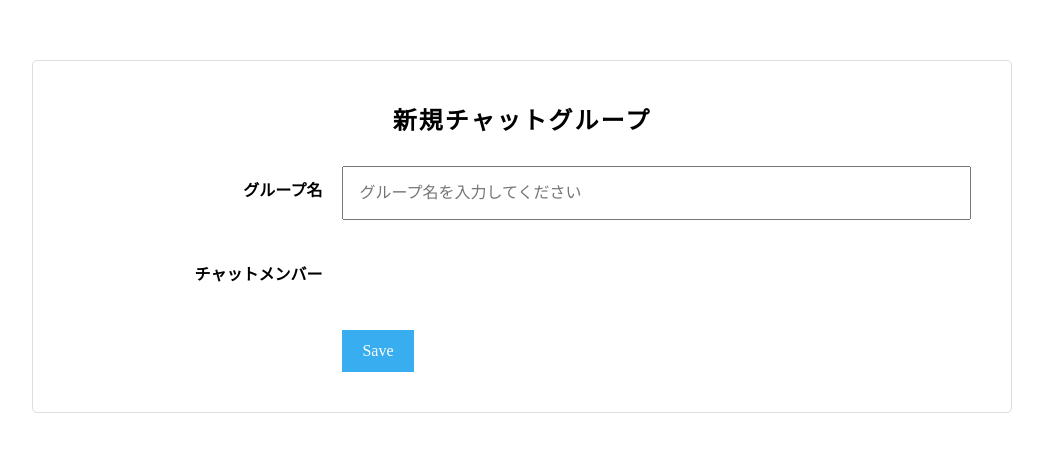
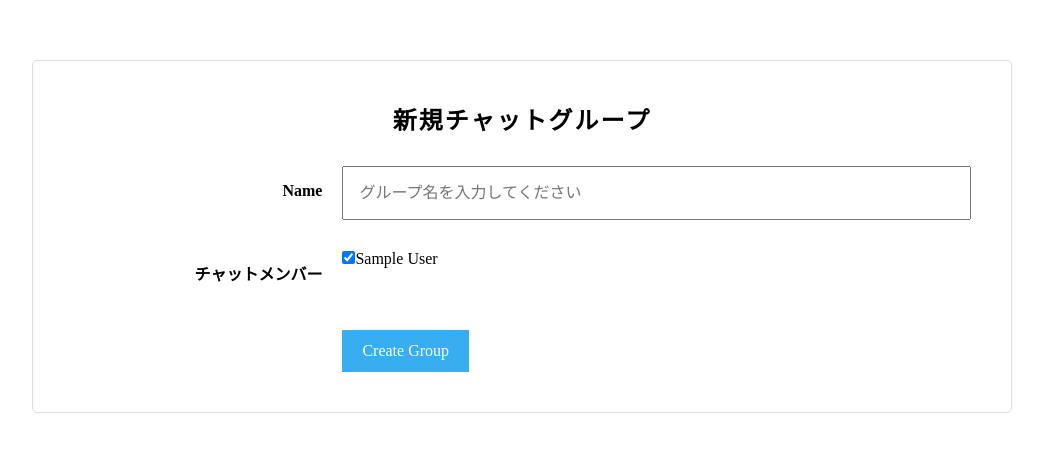
Before and after one commit to Taiki0806/chat-space, a Rails app: page /groups/new in a window 1280 px wide. Shown: the top 452 px of the page, without its empty margins (118-1161 px from the left). Run offline with Rails 7, Linux system fonts and the light colour scheme; the visitor is signed in with stand-in values (Sample User, id 1); style sheets or scripts are compiled from the project's sources; some libraries are stand-ins or nearby versions.

Commit message:
add-group-function
グループ作成機能の実装。
グループ編集機能の実装。

```diff
--- a/app/controllers/groups_controller.rb
+++ b/app/controllers/groups_controller.rb
@@ -1,13 +1,40 @@
 class GroupsController < ApplicationController
+  before_action :set_group, only: [:edit, :update]
+
+  def index
+  end
+
   def new
+    @group = Group.new
+    @group.users << current_user
   end
 
   def create
+    @group = Group.new(group_params)
+    if @group.save
+      redirect_to root_path, notice: "グループを作成しました"
+    else
+      render :new
+    end
   end
 
   def edit
   end
 
   def update
+    if @group.update(group_params)
+      redirect_to group_messages_path(@group), notice: 'グループを編集しました'
+    else
+      render :edit
+    end
+  end
+
+  private
+  def group_params
+    params.require(:group).permit(:name, { :user_ids => [] })
+  end
+
+  def set_group
+    @group = Group.find(params[:id])
   end
 end
--- a/app/models/user.rb
+++ b/app/models/user.rb
@@ -5,5 +5,5 @@ class User < ApplicationRecord
          :recoverable, :rememberable, :validatable
 
   has_many :members
-  has_many :users, through: :members
+  has_many :groups, through: :members
 end
--- /dev/null
+++ b/app/views/groups/_form.html.haml
@@ -0,0 +1,42 @@
+= form_for group do |f|
+  - if group.errors.any?
+    .chat-group-form__errors
+      %h2= "#{group.errors.full_messages.count}件のエラーが発生しました。"
+      %ul
+        - group.errors.full_messages.each do |message|
+          %li= message
+  .chat-group-form__field.clearfix
+    .chat-group-form__field--left
+      = f.label :name, class: "chat-group-form__label"
+    .chat-group-form__field--right
+      = f.text_field :name, class: 'chat__group_name chat-group-form__input', placeholder: "グループ名を入力してください"
+  .chat-group-form__field.clearfix
+    / この部分はインクリメンタルサーチ（ユーザー追加の非同期化のときに使用します
+    /
+      <div class='chat-group-form__field--left'>
+      <label class="chat-group-form__label" for="chat_group_チャットメンバーを追加">チャットメンバーを追加</label>
+      </div>
+      <div class='chat-group-form__field--right'>
+      <div class='chat-group-form__search clearfix'>
+      <input class='chat-group-form__input' id='user-search-field' placeholder='追加したいユーザー名を入力してください' type='text'>
+      </div>
+      <div id='user-search-result'></div>
+      </div>
+  .chat-group-form__field.clearfix
+    .chat-group-form__field--left
+      %label.chat-group-form__label{for: "chat_group_チャットメンバー"} チャットメンバー
+    .chat-group-form__field--right
+      / グループ作成機能の追加時はここにcollection_check_boxesの記述を入れてください
+      = f.collection_check_boxes :user_ids, User.all, :id, :name
+      / この部分はインクリメンタルサーチ（ユーザー追加の非同期化のときに使用します
+      /
+        <div id='chat-group-users'>
+        <div class='chat-group-user clearfix' id='chat-group-user-22'>
+        <input name='chat_group[user_ids][]' type='hidden' value='22'>
+        <p class='chat-group-user__name'>seo_kyohei</p>
+        </div>
+        </div>
+  .chat-group-form__field.clearfix
+    .chat-group-form__field--left
+    .chat-group-form__field--right
+      = f.submit class: 'chat-group-form__action-btn'
--- /dev/null
+++ b/app/views/groups/index.html.haml
@@ -0,0 +1,3 @@
+.wrapper
+
+  = render 'layouts/side_bar'
--- a/app/views/groups/new.html.haml
+++ b/app/views/groups/new.html.haml
@@ -1,37 +1,3 @@
 .chat-group-form
   %h1 新規チャットグループ
-  %form#new_chat_group.new_chat_group{"accept-charset": "UTF-8", action: "/chat_groups", method: "post"}
-    .chat-group-form__field.clearfix
-      .chat-group-form__field--left
-        %label.chat-group-form__label{for: "chat_group_name"} グループ名
-      .chat-group-form__field--right
-        %input#chat_group_name.chat-group-form__input{name: "chat_group[name]", placeholder: "グループ名を入力してください", type: "text"}/
-    .chat-group-form__field.clearfix
-      / この部分はインクリメンタルサーチ（ユーザー追加の非同期化のときに使用します
-      /
-        <div class='chat-group-form__field--left'>
-        <label class="chat-group-form__label" for="chat_group_チャットメンバーを追加">チャットメンバーを追加</label>
-        </div>
-        <div class='chat-group-form__field--right'>
-        <div class='chat-group-form__search clearfix'>
-        <input class='chat-group-form__input' id='user-search-field' placeholder='追加したいユーザー名を入力してください' type='text'>
-        </div>
-        <div id='user-search-result'></div>
-        </div>
-    .chat-group-form__field.clearfix
-      .chat-group-form__field--left
-        %label.chat-group-form__label{for: "chat_group_チャットメンバー"} チャットメンバー
-      .chat-group-form__field--right
-        / グループ作成機能の追加時はここにcollection_check_boxesの記述を入れてください
-        / この部分はインクリメンタルサーチ（ユーザー追加の非同期化のときに使用します
-        /
-          <div id='chat-group-users'>
-          <div class='chat-group-user clearfix' id='chat-group-user-22'>
-          <input name='chat_group[user_ids][]' type='hidden' value='22'>
-          <p class='chat-group-user__name'>seo_kyohei</p>
-          </div>
-          </div>
-    .chat-group-form__field.clearfix
-      .chat-group-form__field--left
-      .chat-group-form__field--right
-        %input.chat-group-form__action-btn{"data-disable-with": "Save", name: "commit", type: "submit", value: "Save"}/
+  = render 'form', { group: @group }
--- a/config/routes.rb
+++ b/config/routes.rb
@@ -1,7 +1,7 @@
 Rails.application.routes.draw do
   devise_for :users
   # For details on the DSL available within this file, see http://guides.rubyonrails.org/routing.html
-  root to: "messages#index"
+  root to: "groups#index"
   resources :users, only: [:edit, :update]
   resources :groups, only: [:new, :create, :edit, :update] do
     resources :messages, only: [:index, :create]
```
Also changed, not shown: app/views/groups/edit.html.haml (+1 -26 lines), app/views/layouts/_side_bar.html.haml (added, +17 -0 lines), app/views/messages/index.html.haml (+2 -17 lines), Gemfile, Gemfile.lock.
